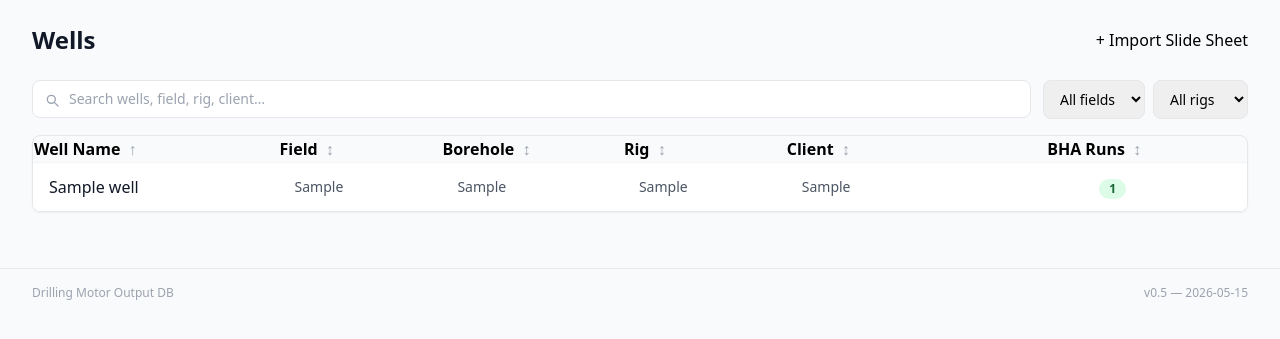
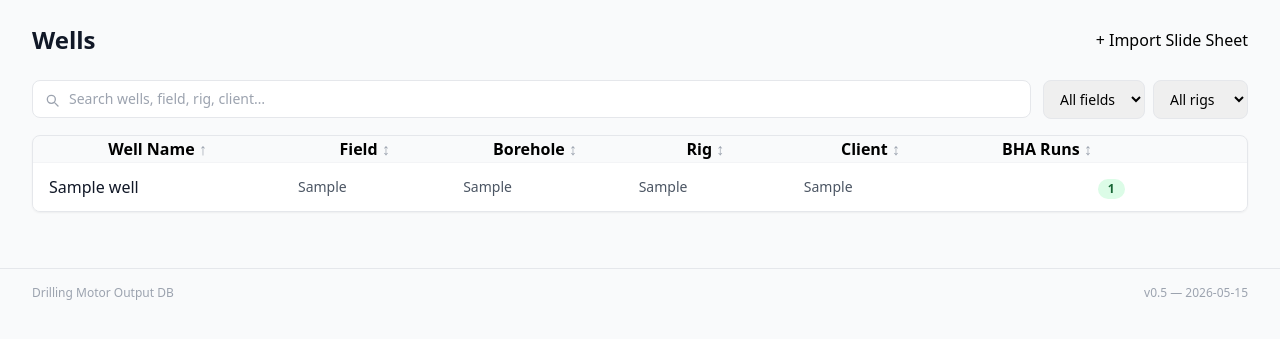
Before and after one commit to mrkaqz/drillingDB, a FastAPI app: page /wells in a window 1280 px wide. Shown: the part 65-404 px from the top of the page. Run offline with FastAPI, Linux system fonts and the light colour scheme; tables that the repository leaves empty hold one stand-in row (values such as "Sample post"); some libraries are stand-ins or nearby versions.

Commit message:
Center all table column headers across dashboard, wells, BHA library, and well detail pages
Co-Authored-By: Claude Sonnet 4.6 <noreply@anthropic.com>

```diff
--- a/src/drilling_app/templates/wells.html
+++ b/src/drilling_app/templates/wells.html
@@ -49,35 +49,41 @@
     <table class="min-w-full divide-y divide-gray-200">
       <thead>
         <tr>
-          <th class="table-head text-left cursor-pointer select-none hover:text-gray-700"
-              @click="sort('name')">
-            Well Name
-            <span x-text="sortIcon('name')" class="ml-1 text-gray-400"></span>
+          <th class="table-head cursor-pointer select-none hover:text-gray-700" @click="sort('name')">
+            <div class="flex items-center justify-center gap-1">
+              <span>Well Name</span>
+              <span x-text="sortIcon('name')" class="text-gray-400"></span>
+            </div>
           </th>
-          <th class="table-head text-left cursor-pointer select-none hover:text-gray-700"
-              @click="sort('field')">
-            Field
-            <span x-text="sortIcon('field')" class="ml-1 text-gray-400"></span>
+          <th class="table-head cursor-pointer select-none hover:text-gray-700" @click="sort('field')">
+            <div class="flex items-center justify-center gap-1">
+              <span>Field</span>
+              <span x-text="sortIcon('field')" class="text-gray-400"></span>
+            </div>
           </th>
-          <th class="table-head text-left cursor-pointer select-none hover:text-gray-700"
-              @click="sort('borehole')">
-            Borehole
-            <span x-text="sortIcon('borehole')" class="ml-1 text-gray-400"></span>
+          <th class="table-head cursor-pointer select-none hover:text-gray-700" @click="sort('borehole')">
+            <div class="flex items-center justify-center gap-1">
+              <span>Borehole</span>
+              <span x-text="sortIcon('borehole')" class="text-gray-400"></span>
+            </div>
           </th>
-          <th class="table-head text-left cursor-pointer select-none hover:text-gray-700"
-              @click="sort('rig')">
-            Rig
-            <span x-text="sortIcon('rig')" class="ml-1 text-gray-400"></span>
+          <th class="table-head cursor-pointer select-none hover:text-gray-700" @click="sort('rig')">
+            <div class="flex items-center justify-center gap-1">
+              <span>Rig</span>
+              <span x-text="sortIcon('rig')" class="text-gray-400"></span>
+            </div>
           </th>
-          <th class="table-head text-left cursor-pointer select-none hover:text-gray-700"
-              @click="sort('client')">
-            Client
-            <span x-text="sortIcon('client')" class="ml-1 text-gray-400"></span>
+          <th class="table-head cursor-pointer select-none hover:text-gray-700" @click="sort('client')">
+            <div class="flex items-center justify-center gap-1">
+              <span>Client</span>
+              <span x-text="sortIcon('client')" class="text-gray-400"></span>
+            </div>
           </th>
-          <th class="table-head text-right cursor-pointer select-none hover:text-gray-700"
-              @click="sort('run_count')">
-            BHA Runs
-            <span x-text="sortIcon('run_count')" class="ml-1 text-gray-400"></span>
+          <th class="table-head cursor-pointer select-none hover:text-gray-700" @click="sort('run_count')">
+            <div class="flex items-center justify-center gap-1">
+              <span>BHA Runs</span>
+              <span x-text="sortIcon('run_count')" class="text-gray-400"></span>
+            </div>
           </th>
           <th class="table-head"></th>
         </tr>
```
Also changed, not shown: src/drilling_app/templates/bha_configs.html (+7 -7 lines), src/drilling_app/templates/index.html (+6 -6 lines), src/drilling_app/templates/well_detail.html (+7 -7 lines).
